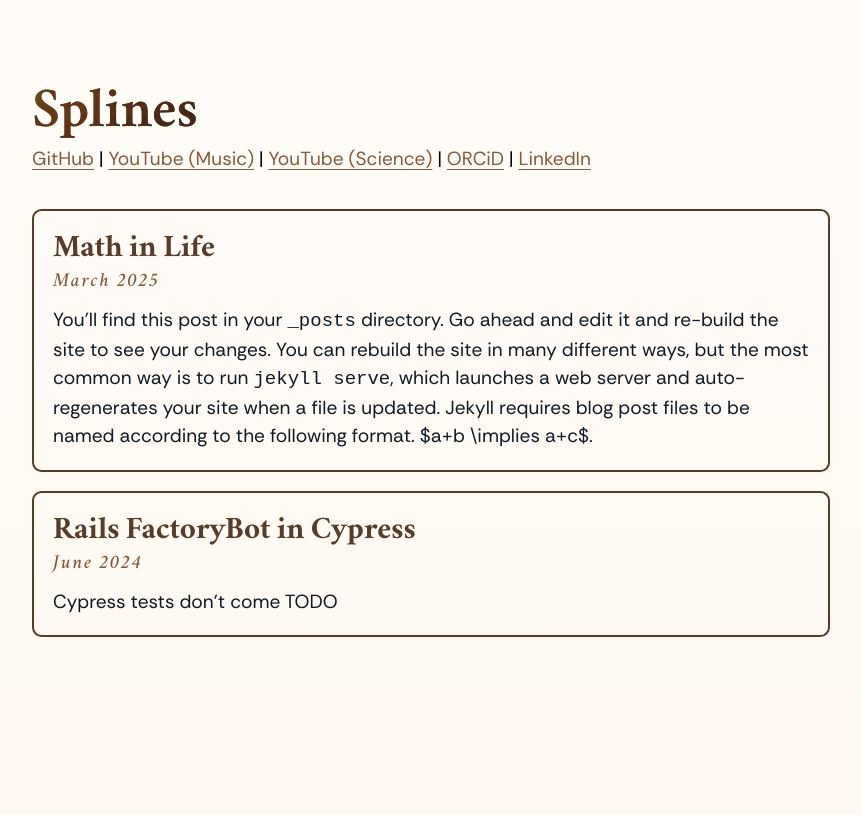
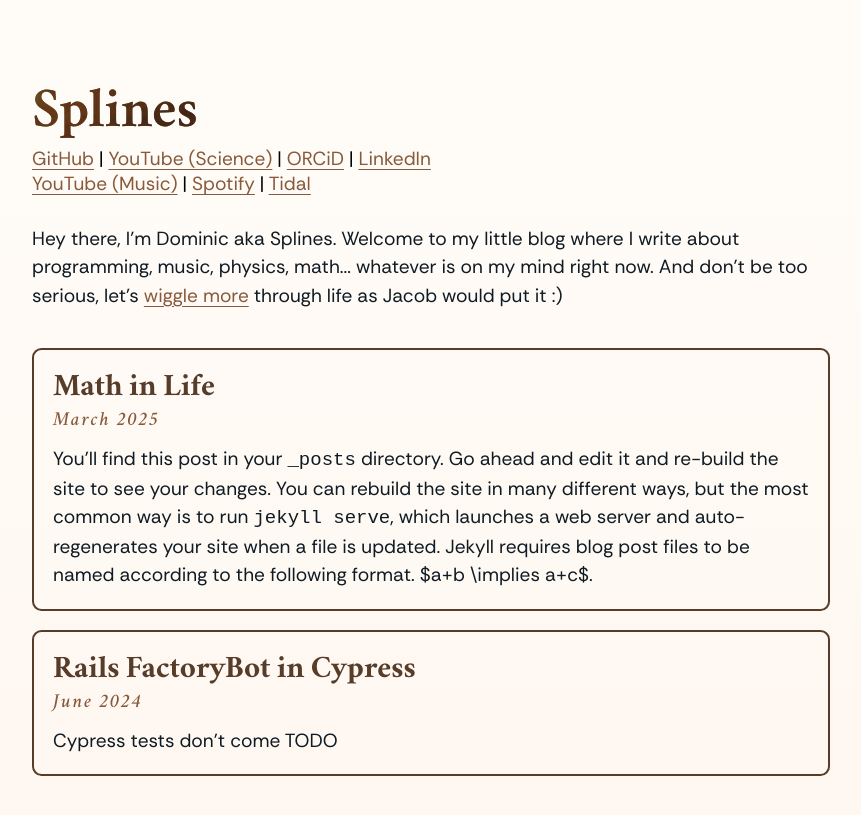
Before and after one commit to Splines/homepage, a Jekyll site: the page built from index.md, in a window 1280 px wide. Shown: the top 815 px of the page, without its empty margins (209-1070 px from the left). Built offline with Jekyll 4.4.1, drawn with Linux system fonts in a browser that asks for light colours.

Commit message:
Add more social links & short introduction

```diff
--- a/_layouts/home.html
+++ b/_layouts/home.html
@@ -18,17 +18,29 @@
       <h1>{{ page.title }}</h1>
     </header>
 
-    <div class="social">
+    <div id="social">
       <a href="https://github.com/splines">GitHub</a>
-      |
-      <a href="https://youtube.com/splines">YouTube (Music)</a>
       |
       <a href="https://youtube.com/@splience">YouTube (Science)</a>
       |
       <a href="https://orcid.org/0009-0008-5812-7326">ORCiD</a>
       |
       <a href="https://www.linkedin.com/in/splines/">LinkedIn</a>
+
+      <br>
+
+      <a href="https://youtube.com/splines">YouTube (Music)</a>
+      |
+      <a href="https://open.spotify.com/artist/5ftAWGcc988kE4Y8nJ1Urm">Spotify</a>
+      |
+      <a href="https://open.spotify.com/artist/5ftAWGcc988kE4Y8nJ1Urm">Tidal</a>
     </div>
+
+    <p>
+      Hey there, I'm Dominic aka Splines. Welcome to my little blog where I write about programming, music, physics, math... whatever is on my mind right now. And don't be too serious, let's
+      <a href="https://youtu.be/QU1DdnQ7_zU">wiggle more</a>
+      through life as Jacob would put it :)
+    </p>
 
     <div class="post-list">
 
--- a/_sass/_home.scss
+++ b/_sass/_home.scss
@@ -2,6 +2,10 @@
 
 h2 {
   color: #563c29;
+}
+
+#social {
+  margin-bottom: 1.5em;
 }
 
 .post-time {
```
